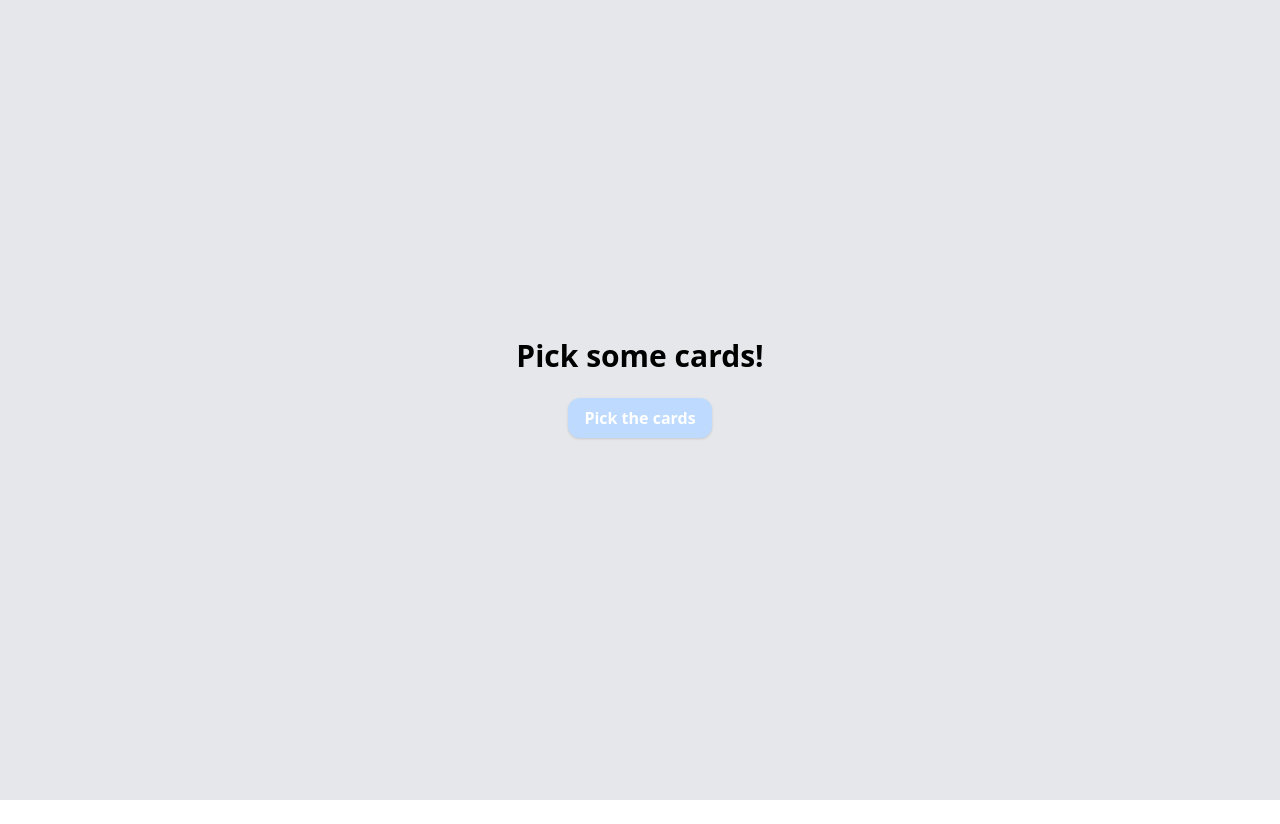
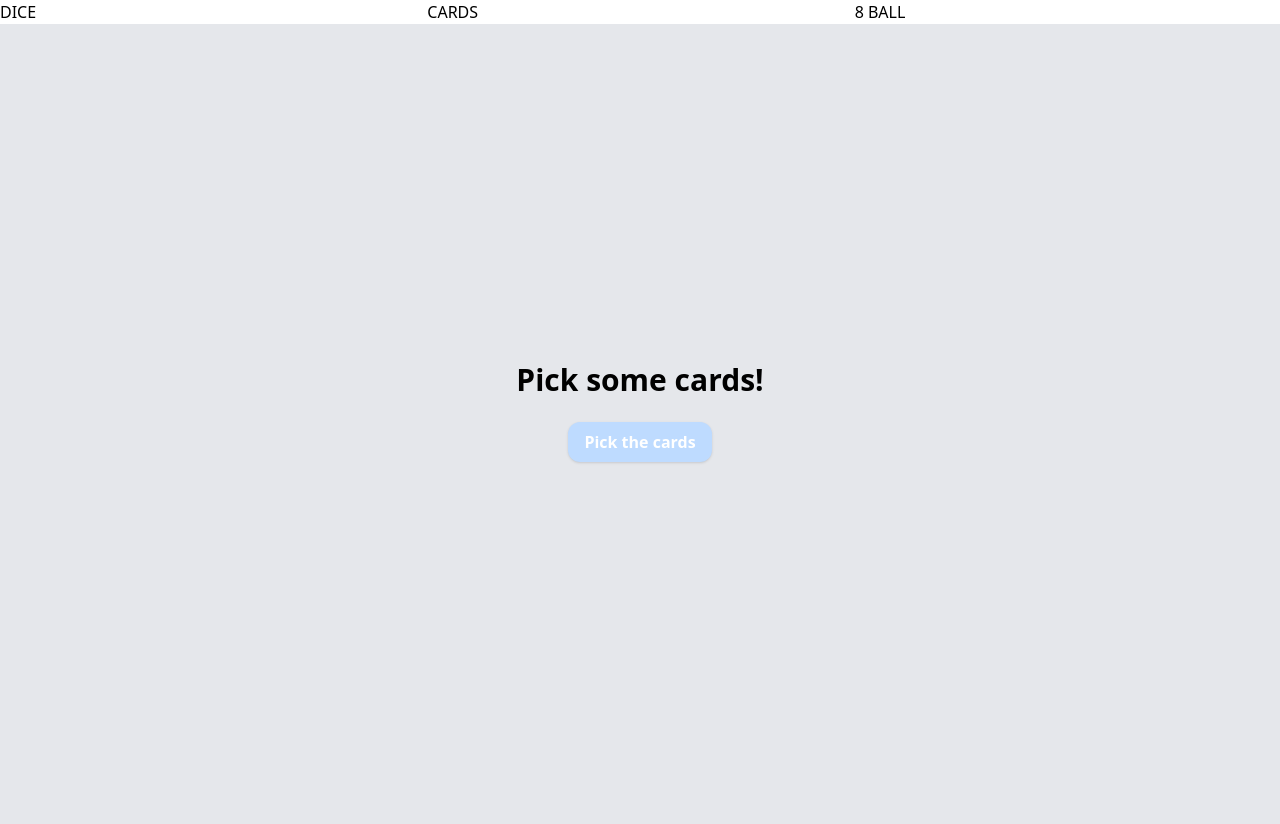
Before and after one commit to ElijahF-robotics/random, a SvelteKit app: page /cards in a window 1280 px wide. Before the commit the page ends 800 px from the top, so only its background shows below. Built offline with nearby package versions, Linux system fonts and the light colour scheme.

Commit message:
Update +layout.svelte

```diff
--- a/src/routes/+layout.svelte
+++ b/src/routes/+layout.svelte
@@ -4,5 +4,11 @@
 	let { children } = $props();
 </script>
 
+<div class="grid grid-cols-3 gap-0.5">
+    <p><a href="/dice">DICE</a></p>
+    <p><a href="/cards">CARDS</a></p>
+    <p><a href="/">8 BALL</a></p>
+</div>
+
 <svelte:head><link rel="icon" href={favicon} /></svelte:head>
 {@render children()}
```
